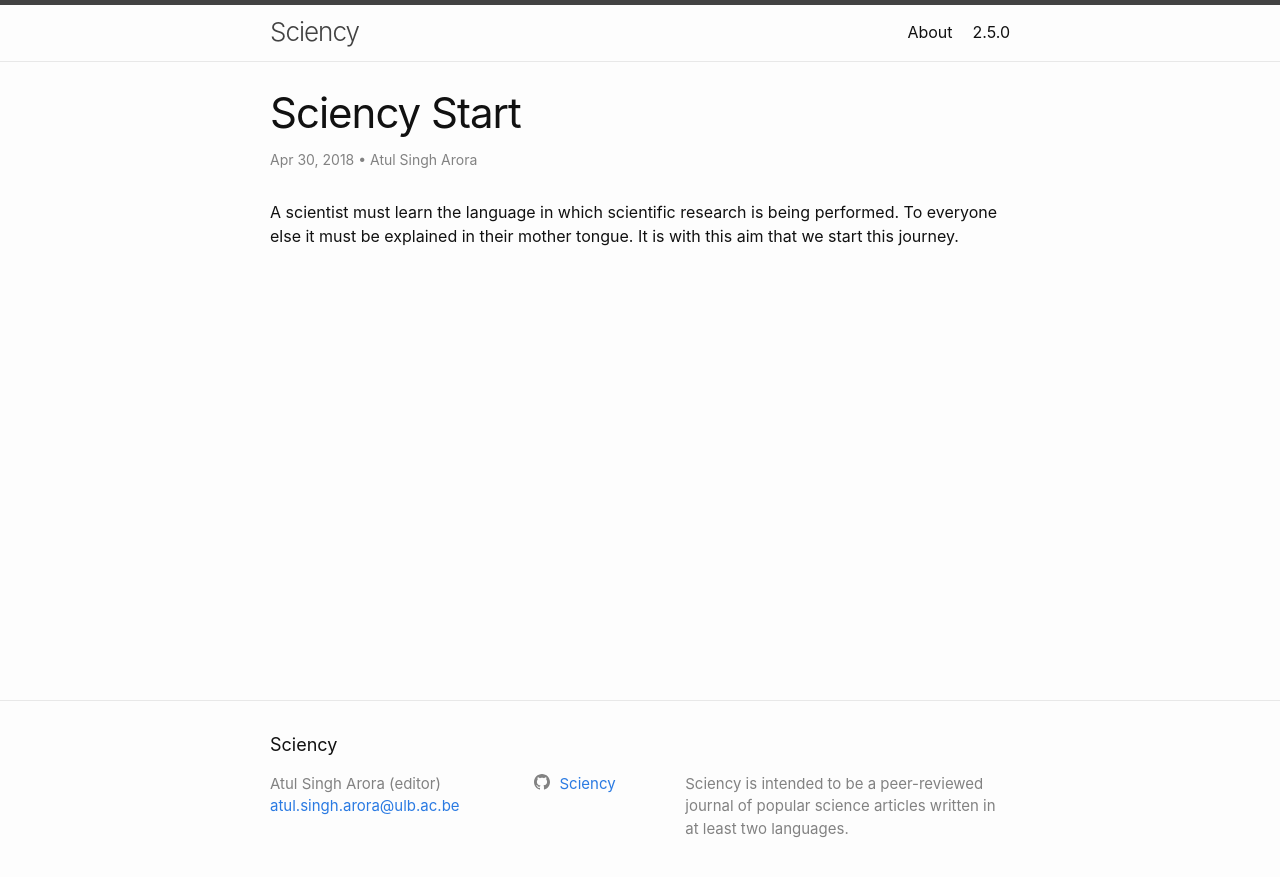
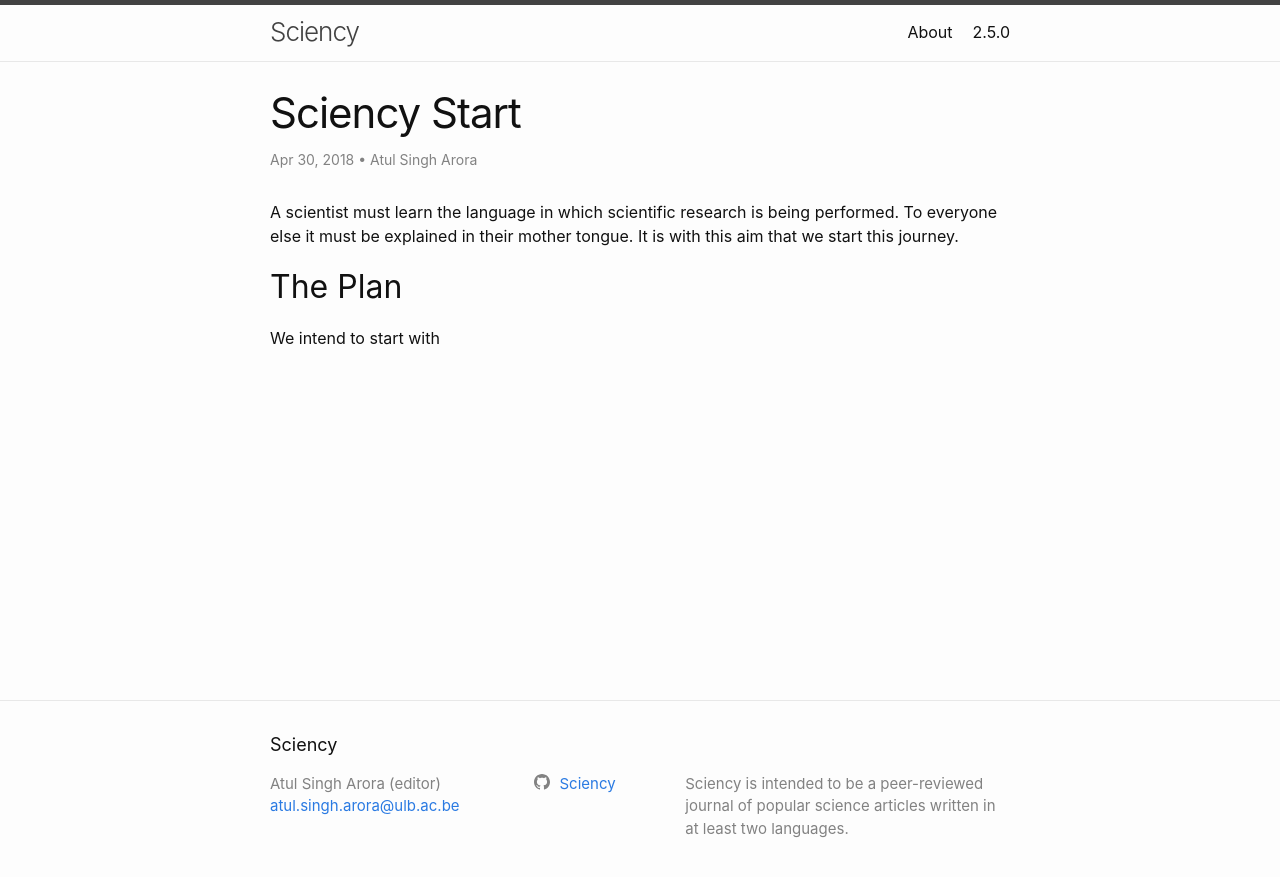
Before and after one commit to Sciency/sciency.github.com, a Jekyll site: the page built from _posts/2018-04-30-sciency-start.md, in a window 1280 px wide. Shown: the top 877 px of the page. Built offline with Jekyll 4.4.1, drawn with Linux system fonts in a browser that asks for light colours.

Commit message:
/ ‘_posts/2018-04-30-sciency-start.md’

```diff
--- a/_posts/2018-04-30-sciency-start.md
+++ b/_posts/2018-04-30-sciency-start.md
@@ -7,3 +7,6 @@ meta: "Perspective"
 ---
 
 A scientist must learn the language in which scientific research is being performed. To everyone else it must be explained in their mother tongue. It is with this aim that we start this journey.
+
+## The Plan
+We intend to start with
```
